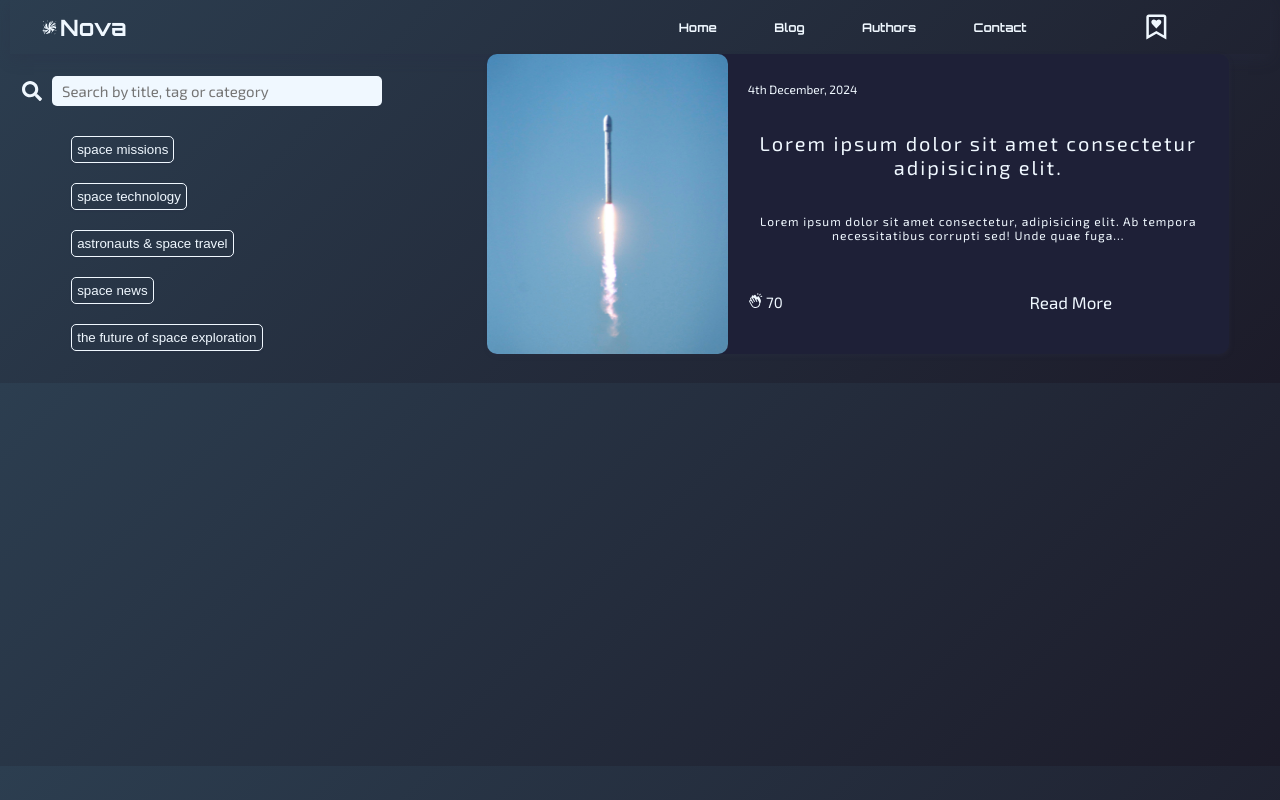
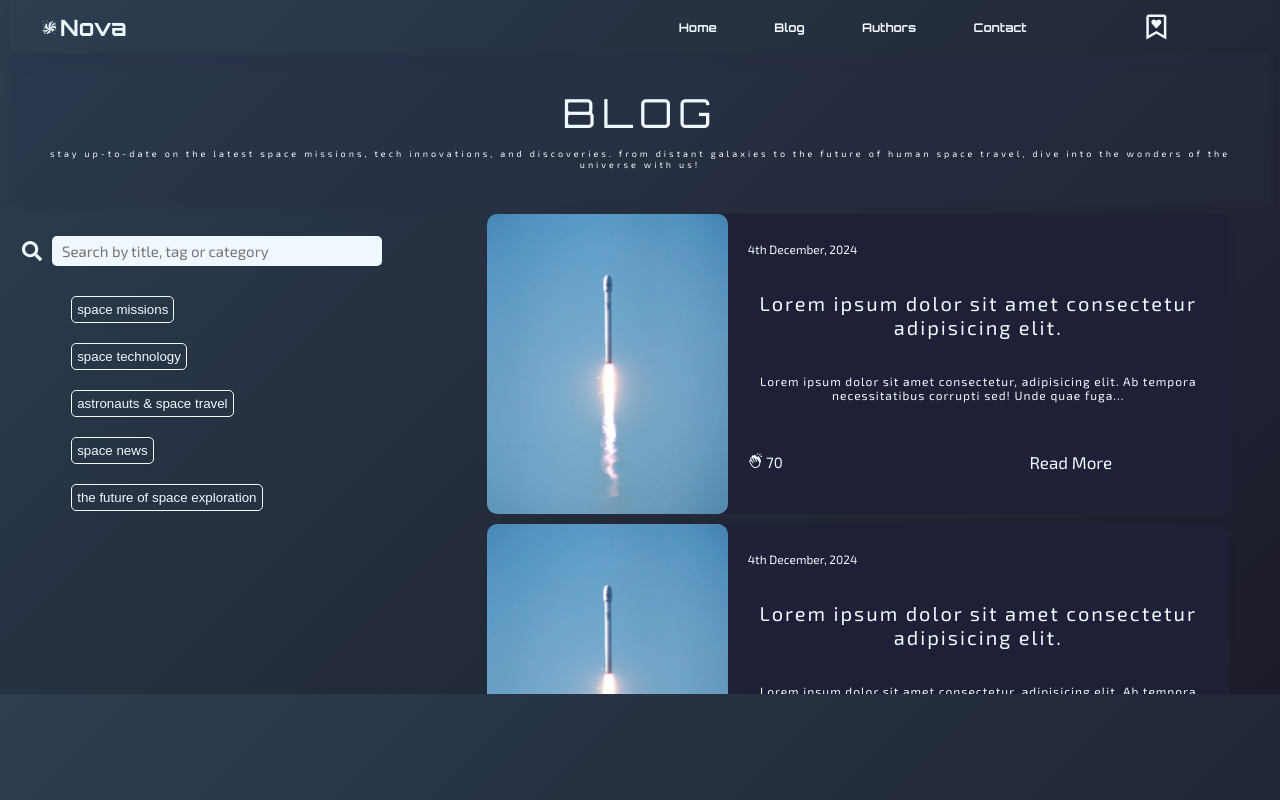
Before and after one commit to PC-Ngumoha/nova, a React (Vite) app: page /blog in a window 1280 px wide. Built offline with nearby package versions, Linux system fonts and the light colour scheme.

Commit message:
Update: Added Banner component; create scrollable area for blog cards

```diff
--- /dev/null
+++ b/src/components/Banner.tsx
@@ -0,0 +1,12 @@
+import classNames from '@/components/styles/Banner.module.scss';
+
+const Banner = ({ caption, pitch }: { caption: string; pitch: string }) => {
+  return (
+    <div className={classNames.banner}>
+      <span className={classNames.caption}>{caption}</span>
+      <span className={classNames.pitch}>{pitch}</span>
+    </div>
+  );
+};
+
+export default Banner;
--- a/src/components/index.ts
+++ b/src/components/index.ts
@@ -1,5 +1,7 @@
 import Navbar from "./Navbar";
+import Banner from "./Banner";
 
 export {
   Navbar,
+  Banner,
 };
--- /dev/null
+++ b/src/components/styles/Banner.module.scss
@@ -0,0 +1,31 @@
+@import '../../styles/main';
+
+.banner {
+  width: 100%;
+  height: 150px;
+  padding: 1rem;
+  background-color: $color_subtle_shade;
+  color: $color_white;
+  display: flex;
+  flex-direction: column;
+  align-items: center;
+  justify-content: center;
+  margin-bottom: 1rem;
+  box-shadow: 1px 4px 6px $color_subtle_shade;
+
+  .caption {
+    text-transform: uppercase;
+    font-family: $heading_font_stack;
+    font-size: 4rem;
+    letter-spacing: 0.6rem;
+    margin-bottom: 1rem;
+  }
+
+  .pitch {
+    text-transform: lowercase;
+    font-family: $body_font_stack;
+    font-size: 0.9rem;
+    letter-spacing: 0.3rem;
+    text-align: center;
+  }
+}
--- a/src/views/Blog.tsx
+++ b/src/views/Blog.tsx
@@ -3,6 +3,7 @@ import { FaSearch } from 'react-icons/fa';
 import { PiHandsClappingFill } from 'react-icons/pi';
 import { Link } from 'react-router-dom';
 
+import { Banner } from '@/components';
 import classNames from '@/views/styles/Blog.module.scss';
 import rocket from '@/assets/images/spacex_rocket.jpg';
 
@@ -29,10 +30,18 @@ const categories = [
   },
 ];
 
+const pitchMessage =
+  'Stay up-to-date on the latest space missions, tech innovations, and discoveries. From distant galaxies to the future of human space travel, dive into the wonders of the universe with us!';
+
 const Blog: FC = () => {
   return (
+    <>
+      <Banner
+        caption='Blog'
+        pitch={pitchMessage}
+      />
       <main className={classNames.main}>
-      <section className={classNames.sidebar}>
+        <aside className={classNames.sidebar}>
           <div className={classNames.search}>
             <FaSearch className={classNames.searchButton} />
             <input
@@ -48,8 +57,8 @@ const Blog: FC = () => {
               <button key={category.id}>{category.name}</button>
             ))}
           </div>
-      </section>
-      <section className={classNames.listing}>
+        </aside>
+        <article className={classNames.listing}>
           <div className={classNames.card}>
             <img src={rocket} />
             <div className={classNames.preview}>
@@ -73,8 +82,57 @@ const Blog: FC = () => {
               </div>
             </div>
           </div>
-      </section>
+
+          <div className={classNames.card}>
+            <img src={rocket} />
+            <div className={classNames.preview}>
+              <span className={classNames.date}>4th December, 2024</span>
+              <span className={classNames.title}>
+                Lorem ipsum dolor sit amet consectetur adipisicing elit.
+              </span>
+              <span className={classNames.snippet}>
+                Lorem ipsum dolor sit amet consectetur, adipisicing elit. Ab
+                tempora necessitatibus corrupti sed! Unde quae fuga...
+              </span>
+              <div className={classNames.extras}>
+                <span>
+                  <PiHandsClappingFill /> 70
+                </span>
+                <Link to={'#'}>
+                  {/* <PiArrowFatLinesRightFill />
+                   */}
+                  Read More
+                </Link>
+              </div>
+            </div>
+          </div>
+
+          <div className={classNames.card}>
+            <img src={rocket} />
+            <div className={classNames.preview}>
+              <span className={classNames.date}>4th December, 2024</span>
+              <span className={classNames.title}>
+                Lorem ipsum dolor sit amet consectetur adipisicing elit.
+              </span>
+              <span className={classNames.snippet}>
+                Lorem ipsum dolor sit amet consectetur, adipisicing elit. Ab
+                tempora necessitatibus corrupti sed! Unde quae fuga...
+              </span>
+              <div className={classNames.extras}>
+                <span>
+                  <PiHandsClappingFill /> 70
+                </span>
+                <Link to={'#'}>
+                  {/* <PiArrowFatLinesRightFill />
+                   */}
+                  Read More
+                </Link>
+              </div>
+            </div>
+          </div>
+        </article>
       </main>
+    </>
   );
 };
 
--- a/src/views/styles/Blog.module.scss
+++ b/src/views/styles/Blog.module.scss
@@ -103,7 +103,8 @@
 @media (min-width: 768px) {
   .listing {
     flex: 2;
-    height: 100%;
+    height: 60vh;
+    overflow: auto;
   }
 }
 
```
Lines whose indentation alone changed are shown as unchanged.
